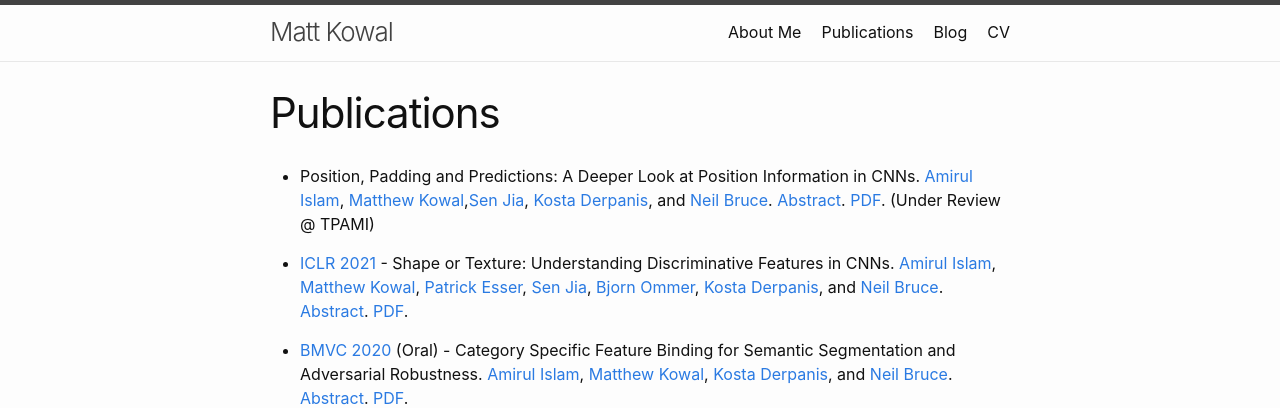
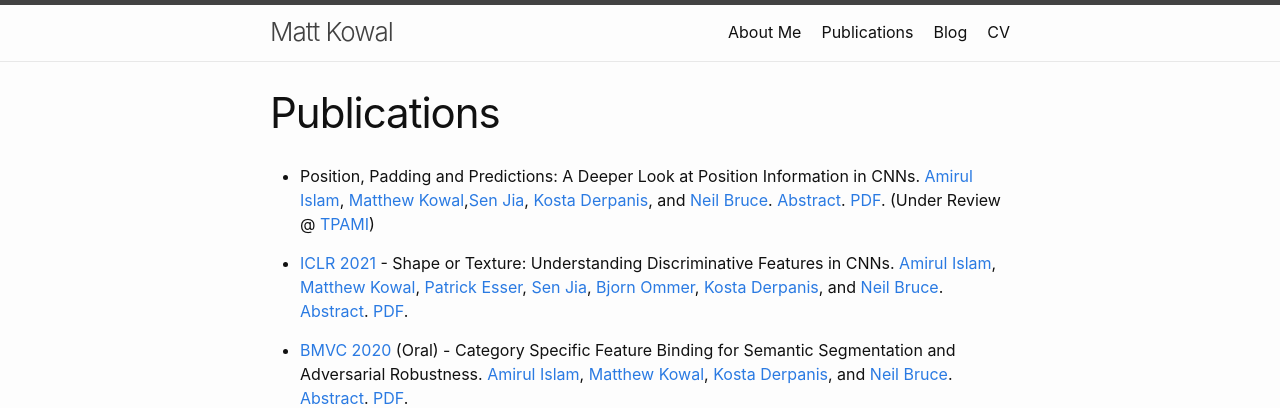
Before and after one commit to MKowal2/MKowal4.github.io, a Jekyll site: the page built from publications.md, in a window 1280 px wide. Shown: the top 408 px of the page. Built offline with Jekyll 4.4.1, drawn with Linux system fonts in a browser that asks for light colours; part of the change alters nothing that is shown.

Commit message:
Update publications.md

```diff
--- a/publications.md
+++ b/publications.md
@@ -4,7 +4,7 @@ title: Publications
 permalink: /publications/
 ---
 
-- Position, Padding and Predictions: A Deeper Look at Position Information in CNNs. [Amirul Islam](https://www.cs.ryerson.ca/~amirul/), [Matthew Kowal](https://mkowal2.github.io/),[Sen Jia](https://github.com/SenJia), [Kosta Derpanis](https://www.cs.ryerson.ca/~kosta/), and [Neil Bruce](https://www.cs.ryerson.ca/~bruce/). [Abstract](https://arxiv.org/abs/2101.12322). [PDF](https://arxiv.org/pdf/2101.12322.pdf). (Under Review @ TPAMI)
+- Position, Padding and Predictions: A Deeper Look at Position Information in CNNs. [Amirul Islam](https://www.cs.ryerson.ca/~amirul/), [Matthew Kowal](https://mkowal2.github.io/),[Sen Jia](https://github.com/SenJia), [Kosta Derpanis](https://www.cs.ryerson.ca/~kosta/), and [Neil Bruce](https://www.cs.ryerson.ca/~bruce/). [Abstract](https://arxiv.org/abs/2101.12322). [PDF](https://arxiv.org/pdf/2101.12322.pdf). (Under Review @ [TPAMI](https://ieeexplore.ieee.org/xpl/RecentIssue.jsp?punumber=34))
 
 - [ICLR 2021](https://iclr.cc/) - Shape or Texture: Understanding Discriminative Features in CNNs. [Amirul Islam](https://www.cs.ryerson.ca/~amirul/), [Matthew Kowal](https://mkowal2.github.io/), [Patrick Esser](https://scholar.google.com/citations?user=ang8MoQAAAAJ&hl=en), [Sen Jia](https://github.com/SenJia), [Bjorn Ommer](https://hci.iwr.uni-heidelberg.de/people/bommer), [Kosta Derpanis](https://www.cs.ryerson.ca/~kosta/), and [Neil Bruce](https://www.cs.ryerson.ca/~bruce/). [Abstract](https://arxiv.org/abs/2101.11604). [PDF](https://arxiv.org/pdf/2101.11604.pdf).
 
```
